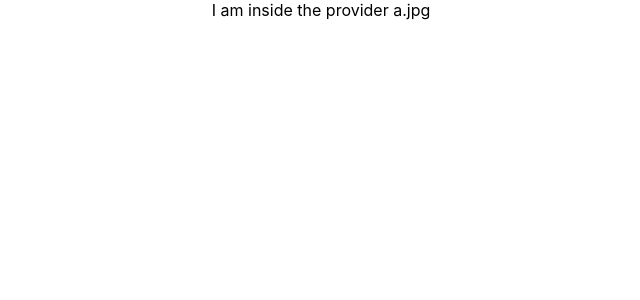
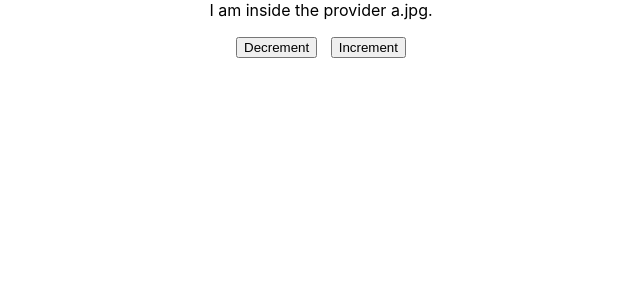
Before and after one commit to sofacles/glens-litterbox, a React (Create React App) app: page / in a window 1280 px wide. Shown: the top 300 px of the page, without its empty margins (319-959 px from the left). Built offline with nearby package versions, Linux system fonts and the light colour scheme.

Commit message:
useContext can return an arbitrary array of objects

```diff
--- a/src/ContextConsumer.jsx
+++ b/src/ContextConsumer.jsx
@@ -2,8 +2,9 @@ import React, {useContext} from "react";
 import {SrcContext} from "./SrcContext"
 
 const ContextConsumer = (props) => {
-    const [state, setState] = useContext(SrcContext);
-    return <div> I am inside the provider {state.src}</div>
+    const [state, Increment, Decrement] = useContext(SrcContext);
+    return <div> I am inside the provider {state.src}.
+    <p>  <button onClick={Decrement}>Decrement</button> &nbsp;  <button onClick={Increment}>Increment</button></p></div>
 };
 
 
--- a/src/SrcContext.js
+++ b/src/SrcContext.js
@@ -1,12 +1,37 @@
-import React, {createContext, useState } from "react";
+import React, { createContext, useState, useRef } from "react";
 
 const SrcContext = createContext([{}, () => {}]);
 
-const SrcContextProvider = (props) => {
-    const [state, setState ] = useState({src: "a.jpg"});
-    return <SrcContext.Provider value={[state, setState]}>
-        {props.children}
+const SrcContextProvider = props => {
+  const [state, setState] = useState({ src: "a.jpg" });
+  const index = useRef(0);
+  const images = ["a.jpg", "b.jpg", "c.jpg"];
+
+  const IncrementIndex = () => {
+    const length = images.length;
+    if (index.current < length - 1) {
+      index.current = index.current + 1;
+    } else {
+      index.current = 0;
+    }
+
+    setState({ src: images[index.current] });
+  };
+
+  const DecrementIndex = () => {
+    if (index.current === 0) {
+      index.current = images.length - 1;
+    } else {
+      index.current = index.current - 1;
+    }
+
+    setState({ src: images[index.current] });
+  };
+  return (
+    <SrcContext.Provider value={[state, IncrementIndex, DecrementIndex]}>
+      {props.children}
     </SrcContext.Provider>
-}
+  );
+};
 
-export {SrcContext, SrcContextProvider};
+export { SrcContext, SrcContextProvider };
```
